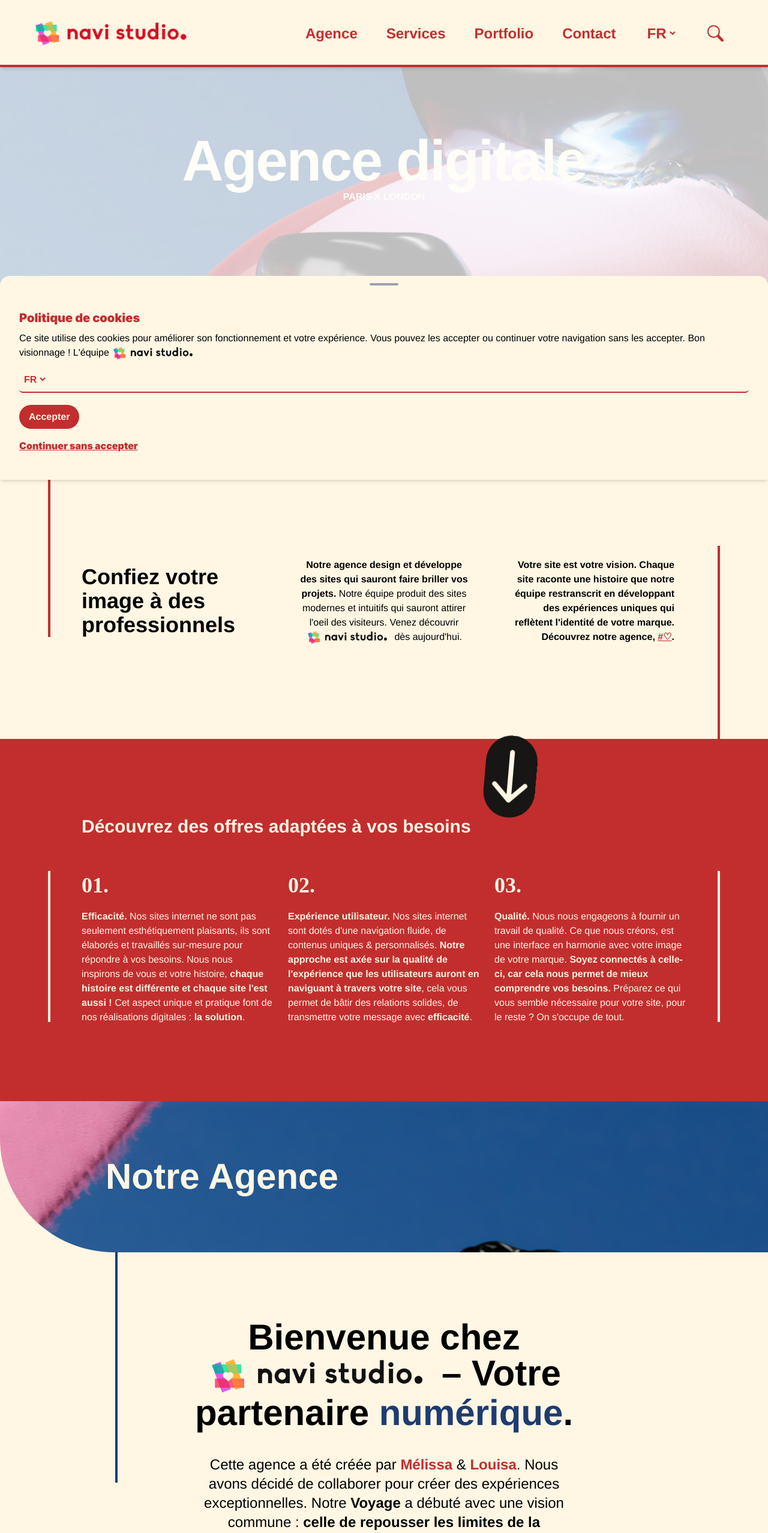
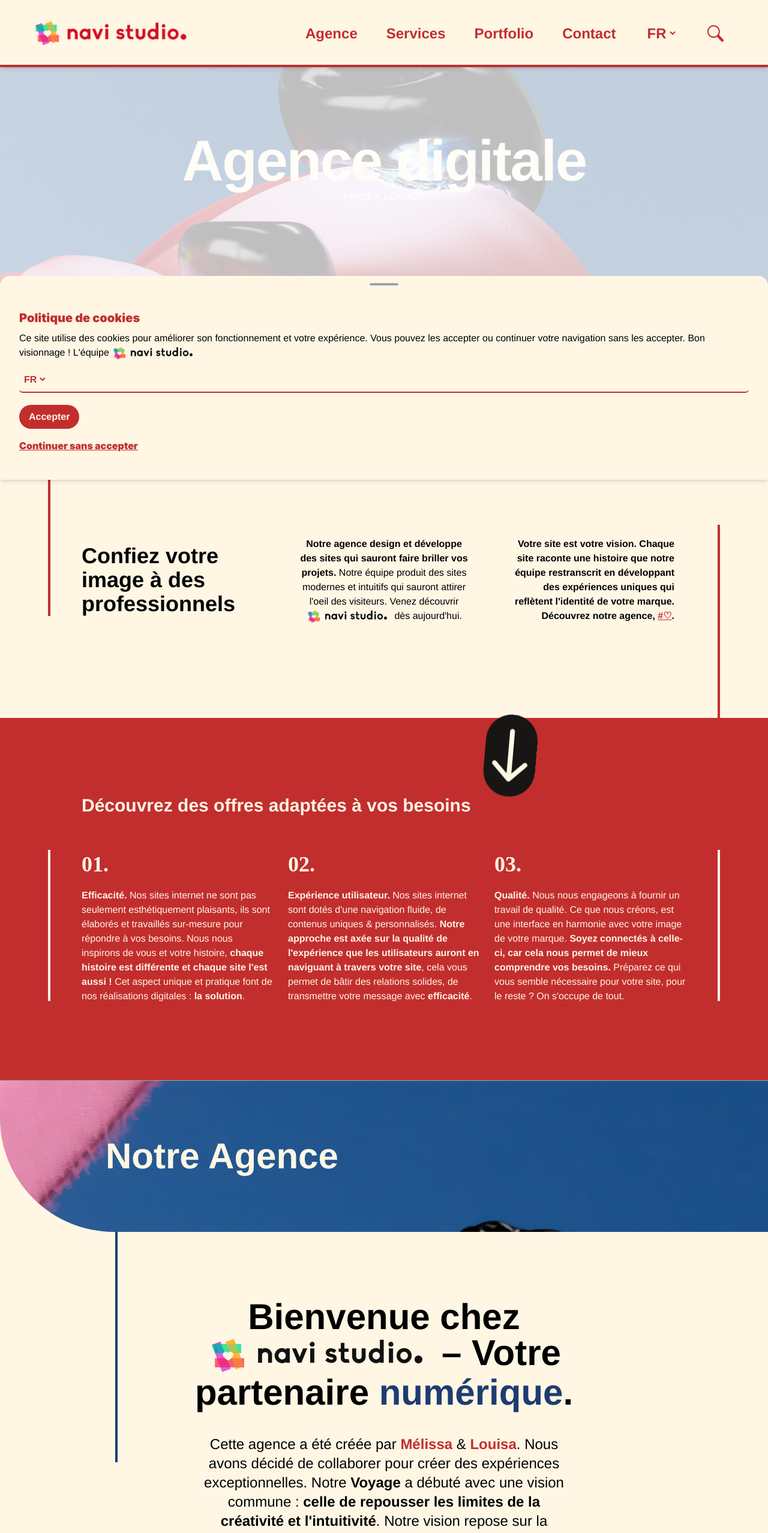
Before and after one commit to franzhopp/v3q, a React (Vite) app: page / in a window 1280 px wide. Shown: the top 2556 px of the page at 60% size. Built offline with nearby package versions, Linux system fonts and the light colour scheme; a web font is replaced by a local one.

Commit message:
[UPDATE] homepage add border

```diff
--- a/src/Components/Navigation/BaseNavbar.jsx
+++ b/src/Components/Navigation/BaseNavbar.jsx
@@ -107,7 +107,7 @@ const Navbar = () => {
   ]);
 
   return (
-    <div className="image-navi-studio-home">
+    <div className="image-navi-studio-home border-b border-gray-400">
       <nav
         className={`bg-FFF6E4 border-b-4 border-C22E2E h-28 items-center transition duration-300 ease-in-out fixed w-full top-0 left-0 shadow-md z-max`}
       >
--- a/src/Components/Section/SectionAgency.jsx
+++ b/src/Components/Section/SectionAgency.jsx
@@ -102,7 +102,7 @@ const SectionAgency = () => {
         </div>
       </div>
       <ButtonAgency />
-      <section className="bg-0C3E78 py-24 px-4 sm:px-6 lg:px-8">
+      <section className="bg-0C3E78 border-t border-b border-gray-400 py-24 px-4 sm:px-6 lg:px-8">
         <div className="pt-10 pb-16 flex flex-wrap justify-center items-center space-x-0 sm:space-x-6">
           <div className="w-80 mt-5">
             <p
--- a/src/Components/UI/Title/TitleAgency.jsx
+++ b/src/Components/UI/Title/TitleAgency.jsx
@@ -1,6 +1,6 @@
 const TitleAgency = () => {
   return (
-    <div className="image-navi-studio-title-agency pb-24">
+    <div className="image-navi-studio-title-agency pb-24 border-t border-gray-400">
       <div
         className="pt-20 text-FFF6E4 sm:ml-44 sm:text-left text-center font-extrabold"
         data-aos="fade-left"
--- a/src/Components/UI/Title/TitleFormContact.jsx
+++ b/src/Components/UI/Title/TitleFormContact.jsx
@@ -1,6 +1,6 @@
 const Title = () => {
   return (
-    <div className="image-navi-studio-title-contact pb-24">
+    <div className="image-navi-studio-title-contact pb-24 border-t border-gray-400">
       <div
         className="pt-20 text-FFF6E4 sm:ml-44 sm:text-left text-center font-extrabold"
         data-aos="fade-right"
--- a/src/Components/UI/Title/TitleHome.jsx
+++ b/src/Components/UI/Title/TitleHome.jsx
@@ -27,10 +27,10 @@ const TitleHome = () => {
           </span>
         </div>
       </div>
-      <div className="flex justify-center sm:justify-end px-0 sm:px-20 pb-10 sm:pb-0">
+      <div className="flex justify-center sm:justify-end px-0 sm:px-20 pb-14">
         <ButtonDiscover />
       </div>
-      <p className="pt-16 pb-12">
+      <p className="pb-5">
         <span className="whitespace-nowrap animation-scrolling-rtl text-black text-2xl sm:text-4xl">
           {translations[language].scrollingTextFr}
           {translations[language].scrollingTextEn}
```
Also changed, not shown: src/assets/bg-home-1.png (deleted), src/assets/bg-home.png.
